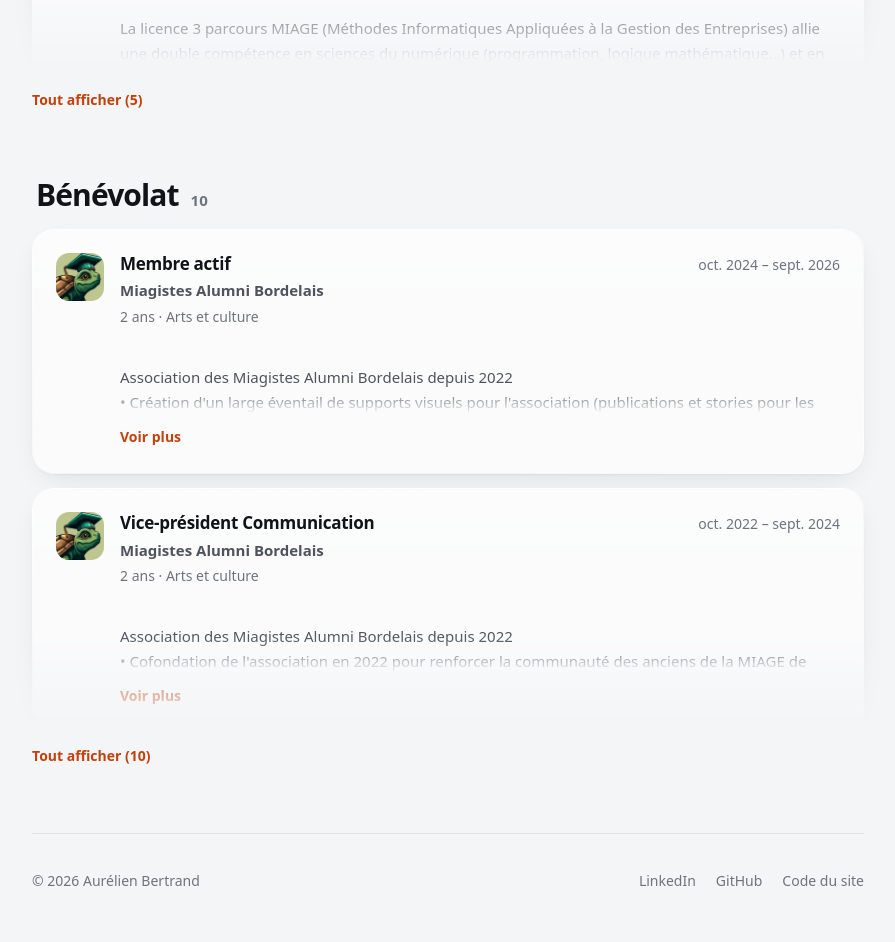
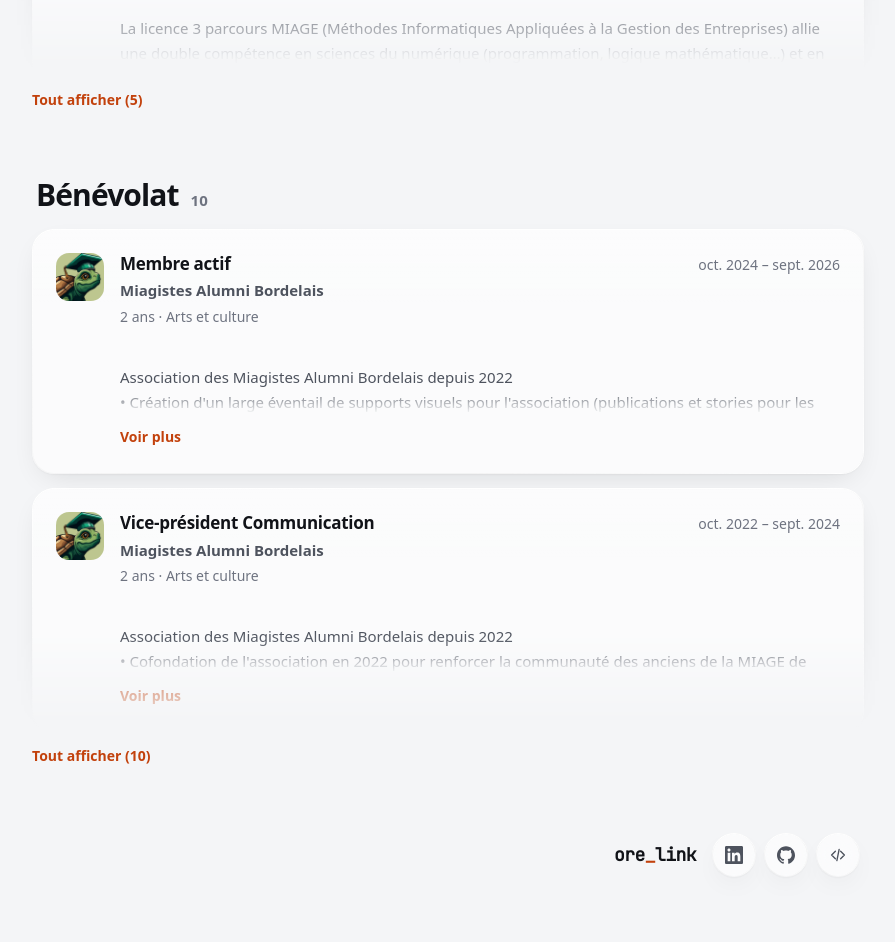
Before and after one commit to oreLINK/orelink.github.io, an Astro site: page / in a window 1280 px wide. Shown: the part 1783-2725 px from the top of the page, without its empty margins (192-1087 px from the left). After the commit the page ends 2692 px from the top, so only its background shows below. Built offline with nearby package versions, Linux system fonts and the light colour scheme; Astro itself is replaced by a stand-in of ours.

Commit message:
feat: add LinkedIn and GitHub icons to footer with updated styles

```diff
--- a/src/components/Icons.astro
+++ b/src/components/Icons.astro
@@ -7,6 +7,9 @@
   <symbol id="i-pin" viewBox="0 0 24 24"><path d="M12 21s-6.5-5.6-6.5-11a6.5 6.5 0 0 1 13 0c0 5.4-6.5 11-6.5 11Z"/><circle cx="12" cy="10" r="2.3"/></symbol>
   <symbol id="i-mail" viewBox="0 0 24 24"><rect x="3.5" y="5.5" width="17" height="13" rx="2.5"/><path d="m4.5 7.5 7.5 5.5 7.5-5.5"/></symbol>
   <symbol id="i-external" viewBox="0 0 24 24"><path d="M14 4h6v6M20 4l-8.5 8.5"/><path d="M18 14v4a2 2 0 0 1-2 2H6a2 2 0 0 1-2-2V8a2 2 0 0 1 2-2h4"/></symbol>
+  <!-- Logos de marque (pleins, d'après Simple Icons) -->
+  <symbol id="i-linkedin" viewBox="0 0 24 24"><path fill="currentColor" stroke="none" d="M20.447 20.452h-3.554v-5.569c0-1.328-.027-3.037-1.852-3.037-1.853 0-2.136 1.445-2.136 2.939v5.667H9.351V9h3.414v1.561h.046c.477-.9 1.637-1.85 3.37-1.85 3.601 0 4.267 2.37 4.267 5.455v6.286zM5.337 7.433c-1.144 0-2.063-.926-2.063-2.065 0-1.138.92-2.063 2.063-2.063 1.14 0 2.064.925 2.064 2.063 0 1.139-.925 2.065-2.064 2.065zm1.782 13.019H3.555V9h3.564v11.452zM22.225 0H1.771C.792 0 0 .774 0 1.729v20.542C0 23.227.792 24 1.771 24h20.451C23.2 24 24 23.227 24 22.271V1.729C24 .774 23.2 0 22.222 0h.003z"/></symbol>
+  <symbol id="i-github" viewBox="0 0 24 24"><path fill="currentColor" stroke="none" d="M12 .297c-6.63 0-12 5.373-12 12 0 5.303 3.438 9.8 8.205 11.385.6.113.82-.258.82-.577 0-.285-.01-1.04-.015-2.04-3.338.724-4.042-1.61-4.042-1.61C4.422 18.07 3.633 17.7 3.633 17.7c-1.087-.744.084-.729.084-.729 1.205.084 1.838 1.236 1.838 1.236 1.07 1.835 2.809 1.305 3.495.998.108-.776.417-1.305.76-1.605-2.665-.3-5.466-1.332-5.466-5.93 0-1.31.465-2.38 1.235-3.22-.135-.303-.54-1.523.105-3.176 0 0 1.005-.322 3.3 1.23.96-.267 1.98-.399 3-.405 1.02.006 2.04.138 3 .405 2.28-1.552 3.285-1.23 3.285-1.23.645 1.653.24 2.873.12 3.176.765.84 1.23 1.91 1.23 3.22 0 4.61-2.805 5.625-5.475 5.92.42.36.81 1.096.81 2.22 0 1.606-.015 2.896-.015 3.286 0 .315.21.69.825.57C20.565 22.092 24 17.592 24 12.297c0-6.627-5.373-12-12-12"/></symbol>
   <symbol id="i-check" viewBox="0 0 24 24"><path d="m5 12.5 4.5 4.5L19 7.5"/></symbol>
   <symbol id="i-arrow-right" viewBox="0 0 24 24"><path d="M5 12h14M13 6l6 6-6 6"/></symbol>
   <symbol id="i-arrow-left" viewBox="0 0 24 24"><path d="M19 12H5M11 6l-6 6 6 6"/></symbol>
--- a/src/layouts/Base.astro
+++ b/src/layouts/Base.astro
@@ -24,7 +24,6 @@ const chemin = cheminSansLangue(Astro.url);
 const versions = (Object.keys(LANGUES) as Langue[]).map((code) => ({ code, ...LANGUES[code], href: url(chemin, code) }));
 // Thèmes d'habillage (src/data/themes.json, voir THEMES.md), choisis dans le navigateur d'après la date.
 const habillages = { forcer: themes.forcer, themes: themes.themes.map(({ nom, ...t }) => t) };
-const annee = new Date().getFullYear();
 const accents = `--accent-light: ${site.couleurs.accentClair}; --accent-dark: ${site.couleurs.accentSombre};`;
 ---
 
@@ -134,11 +133,11 @@ const accents = `--accent-light: ${site.couleurs.accentClair}; --accent-dark: ${
       <slot />
 
       <footer class="footer">
-        <span>© {annee} {profil.prenom} {profil.nom}</span>
-        <nav aria-label={t.liensExternes}>
-          {profil.liens.linkedin && <a href={profil.liens.linkedin} rel="me">LinkedIn</a>}
-          {profil.liens.github && <a href={profil.liens.github} rel="me">GitHub</a>}
-          {site.piedDePage.lienCodeDuSite && <a href={site.piedDePage.lienCodeDuSite}>{t.codeDuSite}</a>}
+        <Brand />
+        <nav class="footer-links" aria-label={t.liensExternes}>
+          {profil.liens.linkedin && <a class="icon-btn glass" href={profil.liens.linkedin} rel="me" aria-label="LinkedIn" title="LinkedIn"><Icon name="linkedin" /></a>}
+          {profil.liens.github && <a class="icon-btn glass" href={profil.liens.github} rel="me" aria-label="GitHub" title="GitHub"><Icon name="github" /></a>}
+          {site.piedDePage.lienCodeDuSite && <a class="icon-btn glass" href={site.piedDePage.lienCodeDuSite} aria-label={t.codeDuSite} title={t.codeDuSite}><Icon name="code" /></a>}
         </nav>
       </footer>
     </div>
--- a/src/styles/global.css
+++ b/src/styles/global.css
@@ -527,11 +527,12 @@ html:not(.js) .lang:is(:hover, :focus-within) .lang-tip,
 .notfound h1 { font-size: 1.75rem; letter-spacing: -0.03em; }
 .notfound p { color: var(--muted); }
 
+/* Pied de page, posé sur le fond et aligné à droite : le logo, puis les liens en pastilles d'icônes. */
 .footer {
-  display: flex; flex-wrap: wrap; align-items: center; justify-content: space-between; gap: 0.25rem 1.5rem;
-  padding-block: 1.5rem 2.5rem; border-top: 1px solid var(--rule);
+  display: flex; align-items: center; justify-content: flex-end; gap: 1rem;
+  padding: 0 0.25rem; margin-bottom: max(2rem, env(safe-area-inset-bottom));
   font-size: 0.875rem; color: var(--faint);
 }
-.footer nav { display: flex; flex-wrap: wrap; gap: 0 1.25rem; }
-.footer a { display: inline-flex; align-items: center; min-height: 2.75rem; text-decoration: none; }
-.footer a:hover { color: var(--ink); text-decoration: underline; text-underline-offset: 0.2em; }
+.footer-links { display: flex; gap: 0.5rem; }
+.footer-links .icon-btn { color: var(--muted); transition: background-color 0.2s ease, color 0.2s ease, transform 0.2s var(--ease); }
+.footer-links .icon-btn:hover { color: var(--ink); background: var(--glass-strong); transform: translateY(-2px); }
```
